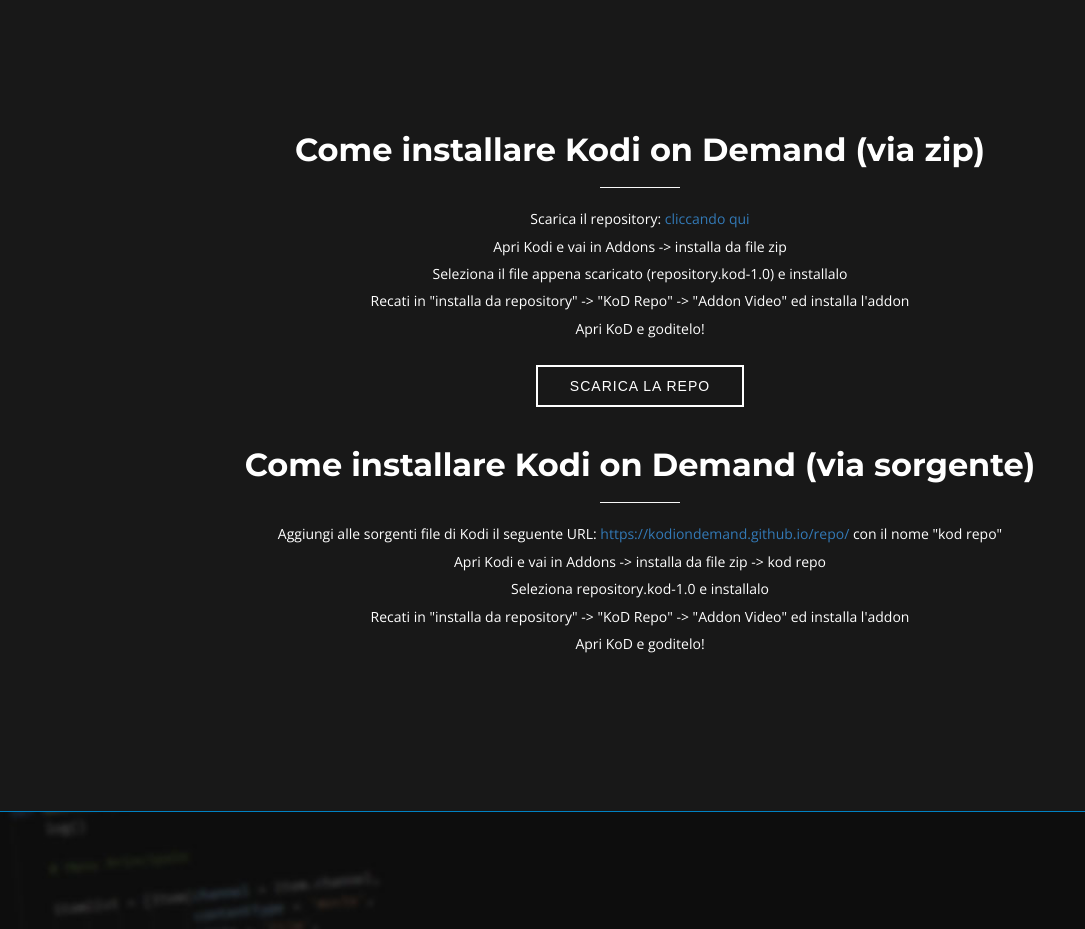
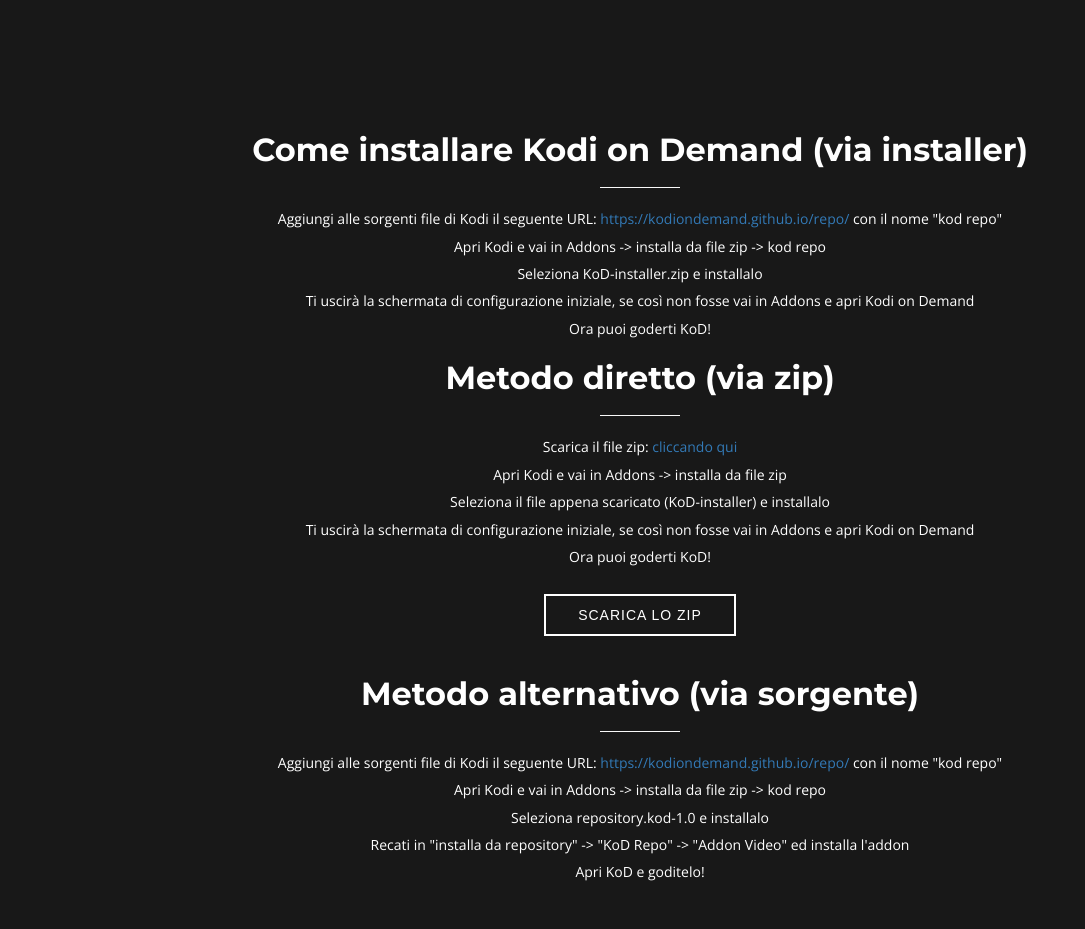
Before and after one commit to kodiondemand/kodiondemand.github.io, a plain HTML site: page index.html in a window 1280 px wide. Shown: the part 1660-2589 px from the top of the page, without its empty margins (0-1085 px from the left). Drawn offline with nearby package versions, Linux system fonts and the light colour scheme.

Commit message:
installer

```diff
--- a/index.html
+++ b/index.html
@@ -72,19 +72,29 @@
     <div class="container">
       <div class="row">
         <div class="col-md-12">
-          <h2>Come installare Kodi on Demand (via zip)</h2>
+          <h2>Come installare Kodi on Demand (via installer)</h2>
           <div class="heading-line"></div>
           <ul>
-            <li>Scarica il repository: <a href="https://kodiondemand.github.io/repo/repository.kod-1.0.zip">cliccando qui</a></li>
-            <li>Apri Kodi e vai in Addons -> installa da file zip</li>
-            <li>Seleziona il file appena scaricato (repository.kod-1.0) e installalo</li>
-            <li>Recati in "installa da repository" -> "KoD Repo" -> "Addon Video" ed installa l'addon</li>
-            <li>Apri KoD e goditelo!</li>
+            <li>Aggiungi alle sorgenti file di Kodi il seguente URL: <a href="#">https://kodiondemand.github.io/repo/</a> con il nome "kod repo"</li>
+            <li>Apri Kodi e vai in Addons -> installa da file zip -> kod repo</li>
+            <li>Seleziona KoD-installer.zip e installalo</li>
+            <li>Ti uscirà la schermata di configurazione iniziale, se così non fosse vai in Addons e apri Kodi on Demand</li>
+            <li>Ora puoi goderti KoD!</li>
           </ul>
 
-           <a href="https://kodiondemand.github.io/repo/repository.kod-1.0.zip" class="btn animated fadeInUp" target=”_blank”>Scarica la Repo</a>
+          <h2>Metodo diretto (via zip)</h2>
+          <div class="heading-line"></div>
+          <ul>
+            <li>Scarica il file zip: <a href="https://kodiondemand.github.io/repo/KoD-installer.zip">cliccando qui</a></li>
+            <li>Apri Kodi e vai in Addons -> installa da file zip</li>
+            <li>Seleziona il file appena scaricato (KoD-installer) e installalo</li>
+            <li>Ti uscirà la schermata di configurazione iniziale, se così non fosse vai in Addons e apri Kodi on Demand</li>
+            <li>Ora puoi goderti KoD!</li>
+          </ul>
 
-          <h2>Come installare Kodi on Demand (via sorgente)</h2>
+           <a href="https://kodiondemand.github.io/repo/KoD-installer.zip" class="btn animated fadeInUp" target=”_blank”>Scarica lo zip</a>
+
+          <h2>Metodo alternativo (via sorgente)</h2>
           <div class="heading-line"></div>
           <ul>
             <li>Aggiungi alle sorgenti file di Kodi il seguente URL: <a href="#">https://kodiondemand.github.io/repo/</a> con il nome "kod repo"</li>
```
Also changed, not shown: 2 other files.
